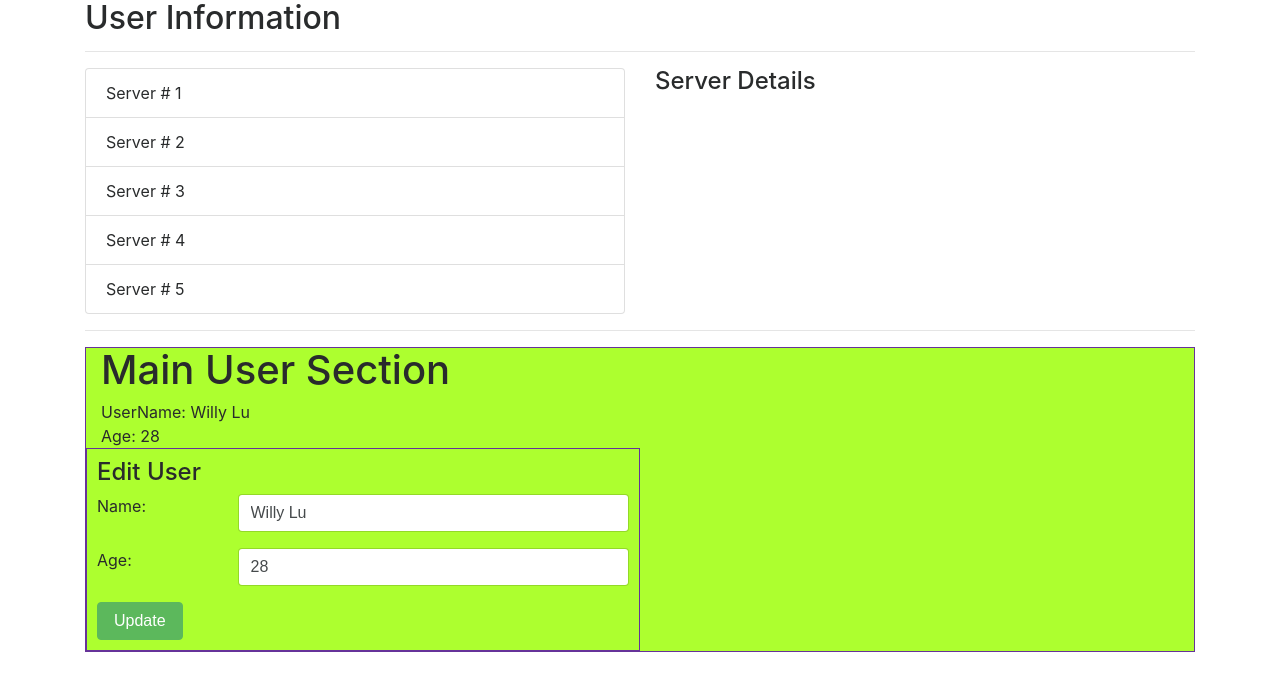
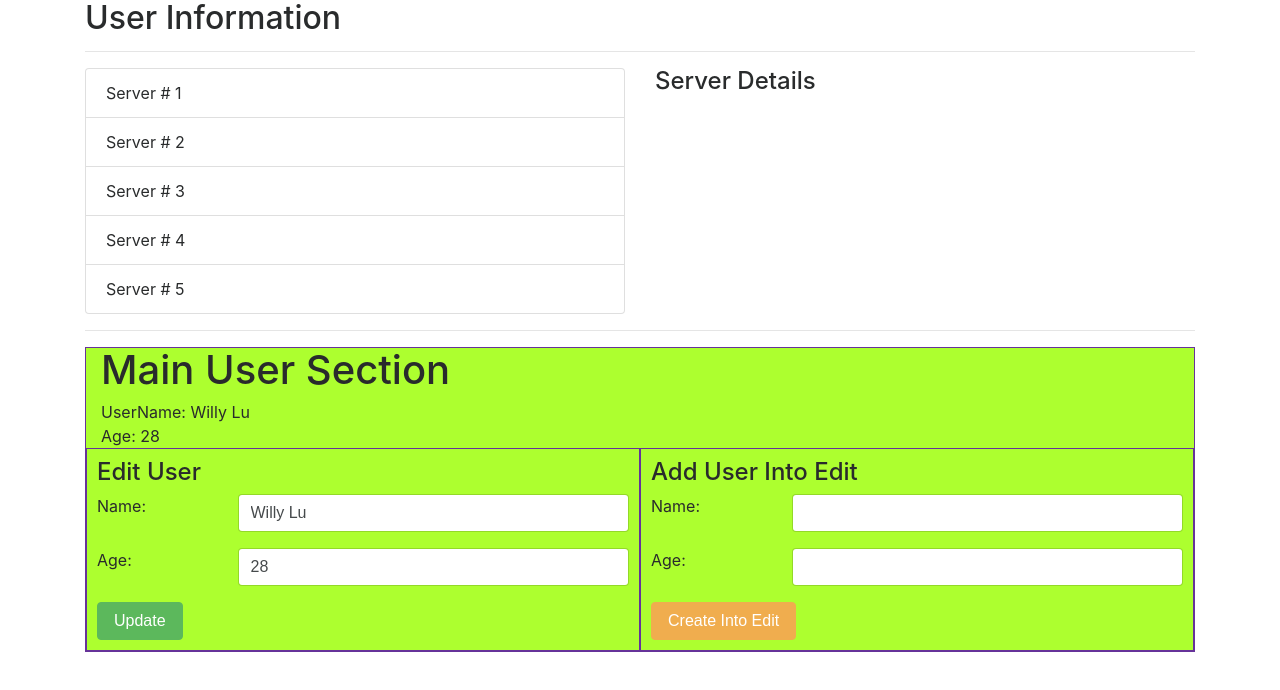
Before and after one commit to WillyLu326/Vue-Project, a Vue app: page /#/ in a window 1280 px wide. Shown: the top 690 px of the page. Built offline with nearby package versions, Linux system fonts and the light colour scheme.

Commit message:
create AddUser component

```diff
--- a/src/props/AddUser.vue
+++ b/src/props/AddUser.vue
@@ -1,6 +1,25 @@
 <template>
   <div class="col-xs-12 col-sm-6 cmp">
+      <h4>Add User Into Edit</h4>
+      <div class="row form-group">
+          <div class="col-sm-3">
+              <label for="name">Name: </label>
+          </div>
+          <div class="col-sm-9">
+              <input type="text" class="form-control" name="name">
+          </div>
+      </div>
 
+      <div class="row form-group">
+          <div class="col-sm-3">
+              <label for="age">Age: </label>
+          </div>
+          <div class="col-sm-9">
+              <input type="text" class="form-control" name="age">
+          </div>
+      </div>
+
+      <button class="btn btn-warning">Create Into Edit</button>
   </div>
 </template>
 
@@ -12,5 +31,6 @@
     .cmp {
         border: 1px solid blanchedalmond;
         background-color: skyblue;
+        padding: 10px;
     }
 </style>
--- a/src/props/MainUser.vue
+++ b/src/props/MainUser.vue
@@ -11,16 +11,20 @@
             @updateName="updateNameHandler($event)"
             @updateAge="updateAgeHandler($event)">
       </app-edit-user>
+
+      <app-add-user></app-add-user>
     </div>
   </div>
 </template>
 
 <script>
   import EditUser from './EditUser.vue'
+  import AddUser from './AddUser.vue'
 
   export default {
     components: {
-      'app-edit-user': EditUser
+      'app-edit-user': EditUser,
+      'app-add-user': AddUser
     },
     data () {
       return {
```
